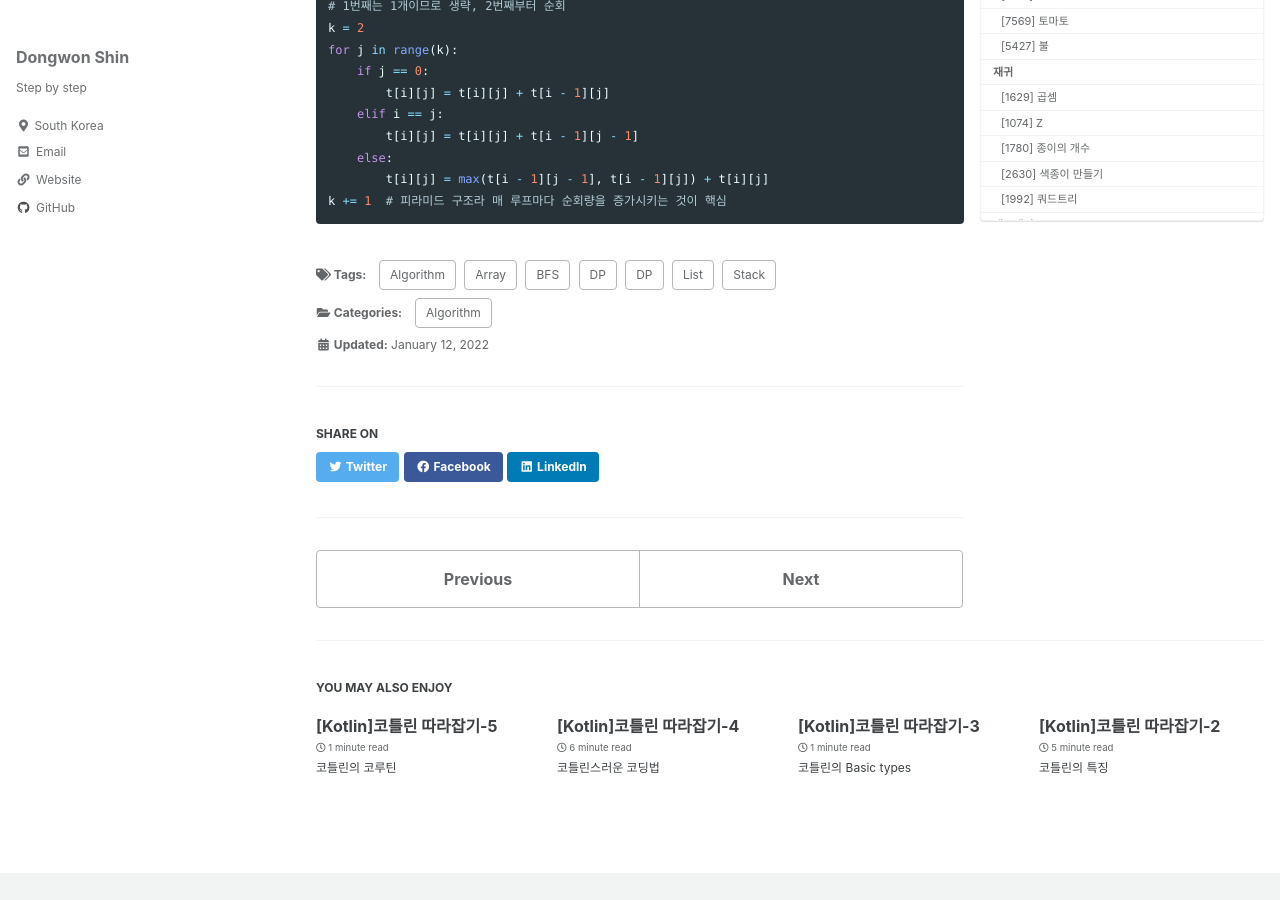
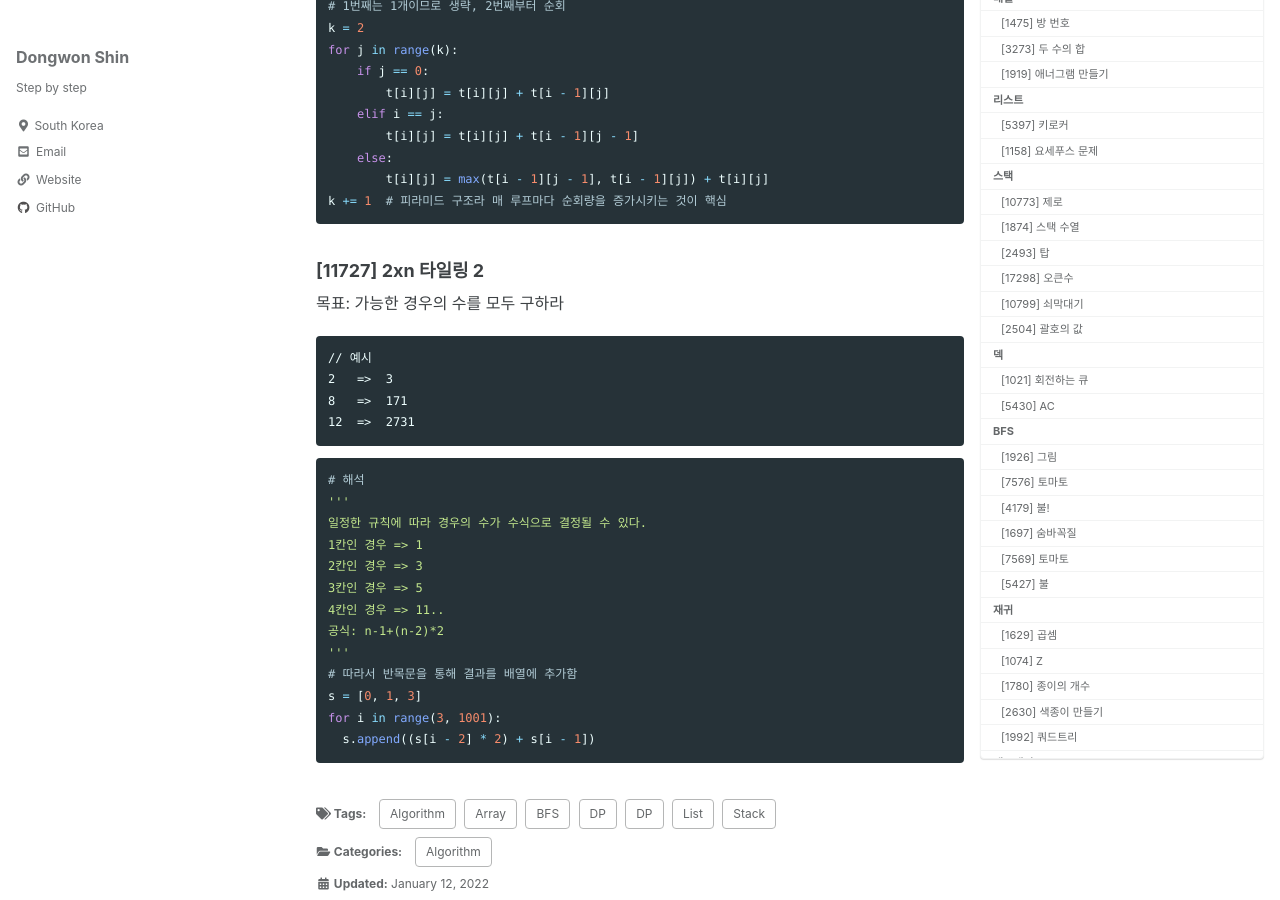
Before and after one commit to ponopono0322/ponopono0322.github.io, a Jekyll site: the page built from _posts/2022-01-12-algorithm.md, in a window 1280 px wide and 900 px high, scrolled down 19987 px. Built offline with Jekyll 4.4.1, drawn with Linux system fonts in a browser that asks for light colours; cached includes are drawn as plain includes; some web fonts are replaced; some of the changed text lies outside the part shown.

Commit message:
Update 2022-01-12-algorithm.md

````diff
--- a/_posts/2022-01-12-algorithm.md
+++ b/_posts/2022-01-12-algorithm.md
@@ -941,3 +941,28 @@ for j in range(k):
         t[i][j] = max(t[i - 1][j - 1], t[i - 1][j]) + t[i][j]
 k += 1  # 피라미드 구조라 매 루프마다 순회량을 증가시키는 것이 핵심
 ```
+
+### [11727] 2xn 타일링 2
+목표: 가능한 경우의 수를 모두 구하라
+```
+// 예시
+2   =>  3
+8   =>  171
+12  =>  2731
+```
+
+```python
+# 해석
+'''
+일정한 규칙에 따라 경우의 수가 수식으로 결정될 수 있다.
+1칸인 경우 => 1
+2칸인 경우 => 3
+3칸인 경우 => 5
+4칸인 경우 => 11..
+공식: n-1+(n-2)*2
+'''
+# 따라서 반목문을 통해 결과를 배열에 추가함
+s = [0, 1, 3]
+for i in range(3, 1001):
+  s.append((s[i - 2] * 2) + s[i - 1])
+```
````
